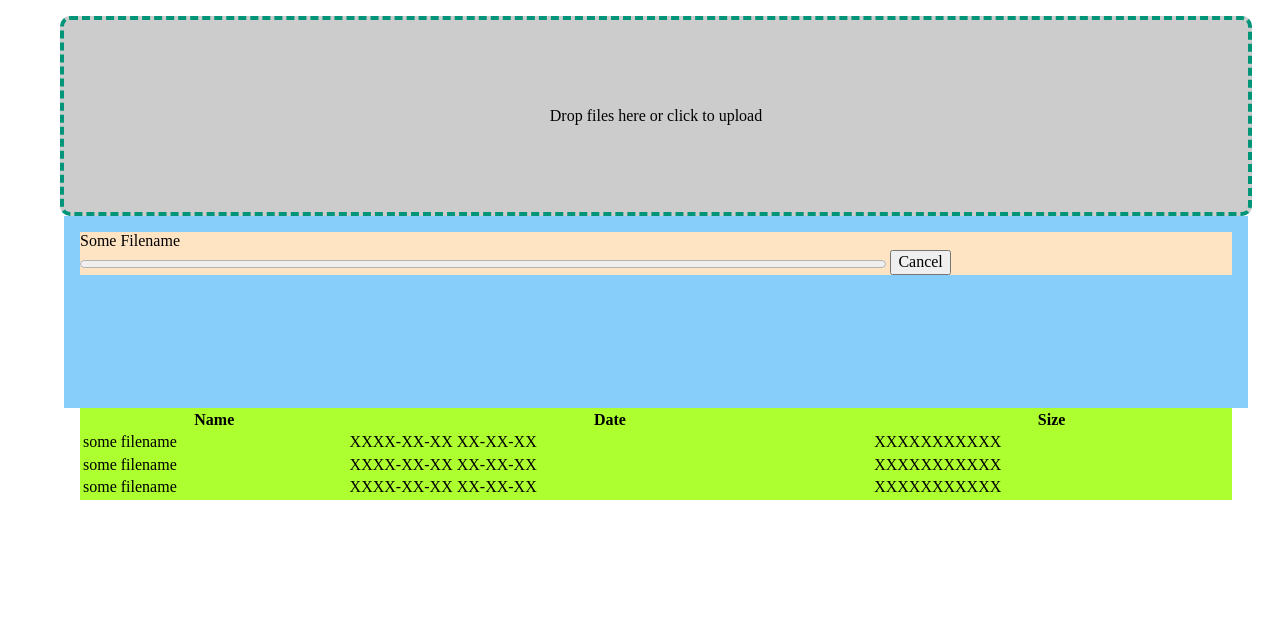
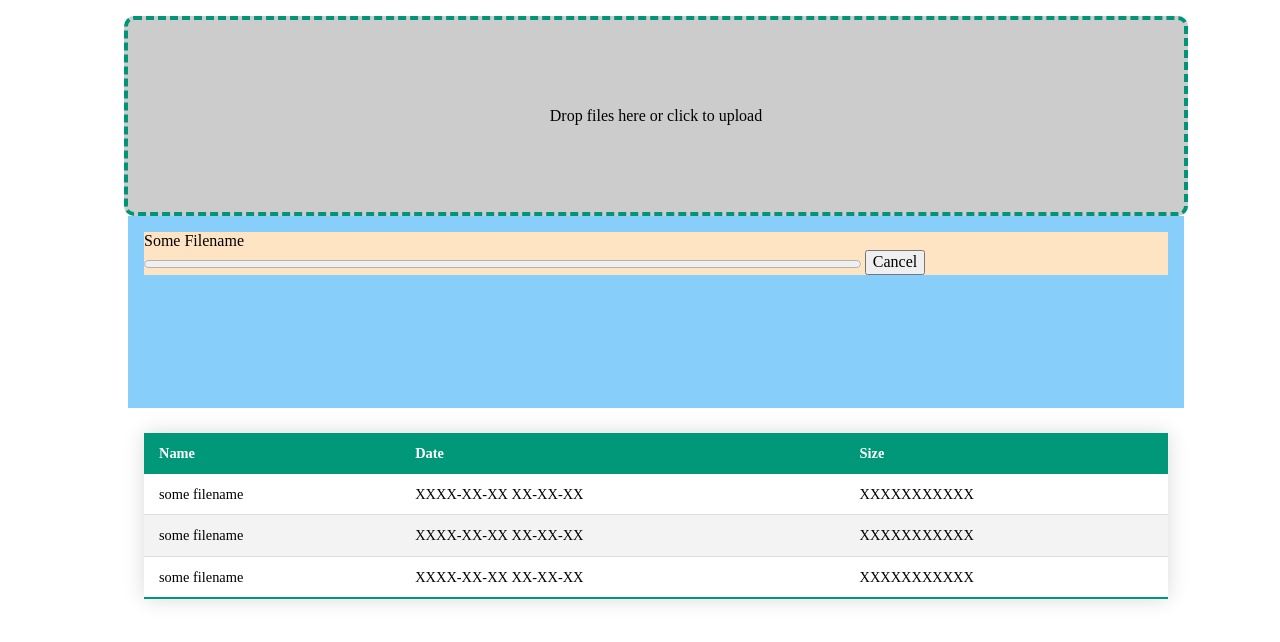
Before and after one commit to rockjia1996/fileverse, a Flask app: page /mini-files in a window 1280 px wide. Shown: the top 642 px of the page. Run offline with Flask 2, Linux system fonts and the light colour scheme.

Commit message:
Add style to file table.

```diff
--- a/fileverse/static/css/mini-files/mini-details.css
+++ b/fileverse/static/css/mini-files/mini-details.css
@@ -1,5 +1,5 @@
 .details {
-    width: 90%;
+    width: 80%;
     height: 10rem;
     padding: 1rem;
     background-color: lightskyblue;
--- a/fileverse/static/css/mini-files/mini-dropzone.css
+++ b/fileverse/static/css/mini-files/mini-dropzone.css
@@ -1,5 +1,5 @@
 .drop-zone {
-    width: 90%;
+    width: 80%;
     height: 10rem;
     padding: 1rem;
     border: 4px dashed #009578;
--- a/fileverse/static/css/mini-files/mini-table.css
+++ b/fileverse/static/css/mini-files/mini-table.css
@@ -1,5 +1,38 @@
 .file-table{
-    width: 90%;
-    height: 100%;
-    background-color: greenyellow;
+    width: 80%;
+    margin: 25px 0;
+
+    box-shadow: 0 0 20px rgba(0, 0, 0, 0.15);
+    border-collapse: collapse;
+
+    font-size: 0.9em;
 }
+
+.file-table thead tr {
+    background-color: #009879;
+    color: #fff;
+    text-align: left;
+}
+
+
+.file-table th,
+.file-table td {
+    padding: 12px 15px;
+}
+
+.file-table tbody tr {
+    border-bottom: thin solid #ddd;
+    cursor: pointer;
+}
+
+.file-table tbody tr:nth-of-type(even){
+    background-color: #f3f3f3;
+}
+
+.file-table tbody tr:last-of-type {
+border-bottom: 2px solid #009879;
+}
+
+.file-table tbody tr.active-row{
+    color: #009879;
+}
--- a/fileverse/templates/files/mini-files.html
+++ b/fileverse/templates/files/mini-files.html
@@ -39,25 +39,25 @@
 
         </div>
         <table class="file-table">
-            <thead class="file-table__header">
+            <thead>
                 <tr>
                     <th>Name</th>
                     <th>Date</th>
                     <th>Size</th>
                 </tr>
             </thead>
-            <tbody class="file-table__body">
-                <tr class="file-table__row">
+            <tbody>
+                <tr>
                     <td>some filename</td>
                     <td>XXXX-XX-XX XX-XX-XX</td>
                     <td>XXXXXXXXXXX</td>
                 </tr>
-                <tr class="file-table__row">
+                <tr>
                     <td>some filename</td>
                     <td>XXXX-XX-XX XX-XX-XX</td>
                     <td>XXXXXXXXXXX</td>
                 </tr>
-                <tr class="file-table__row">
+                <tr>
                     <td>some filename</td>
                     <td>XXXX-XX-XX XX-XX-XX</td>
                     <td>XXXXXXXXXXX</td>
```
